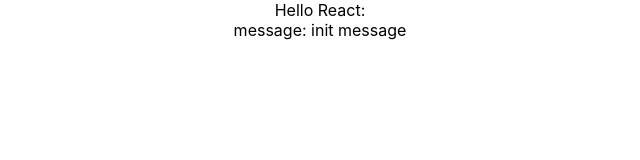
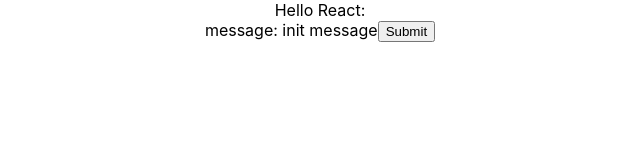
Before and after one commit to eugenechen0514/ithelp-30dayfullstack-Day23, a React (Create React App) app: page / in a window 1280 px wide. Shown: the top 160 px of the page, without its empty margins (320-960 px from the left). Built offline with nearby package versions, Linux system fonts and the light colour scheme; no server answers.

Commit message:
在 LoginBox 加入一個 Button 和 定義一個 onClickSubmit callback

```diff
--- a/src/components/LoginBox.js
+++ b/src/components/LoginBox.js
@@ -5,6 +5,7 @@
     return (
       <div>
         message: {this.props.message}
+        <button onClick={this.props.onClickSubmit}>Submit</button>
       </div >
     );
   }
```
